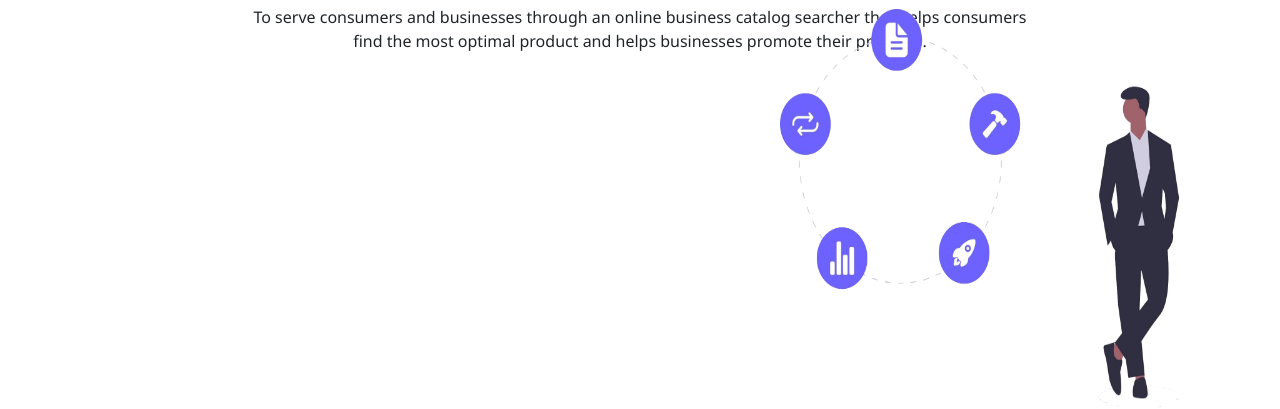
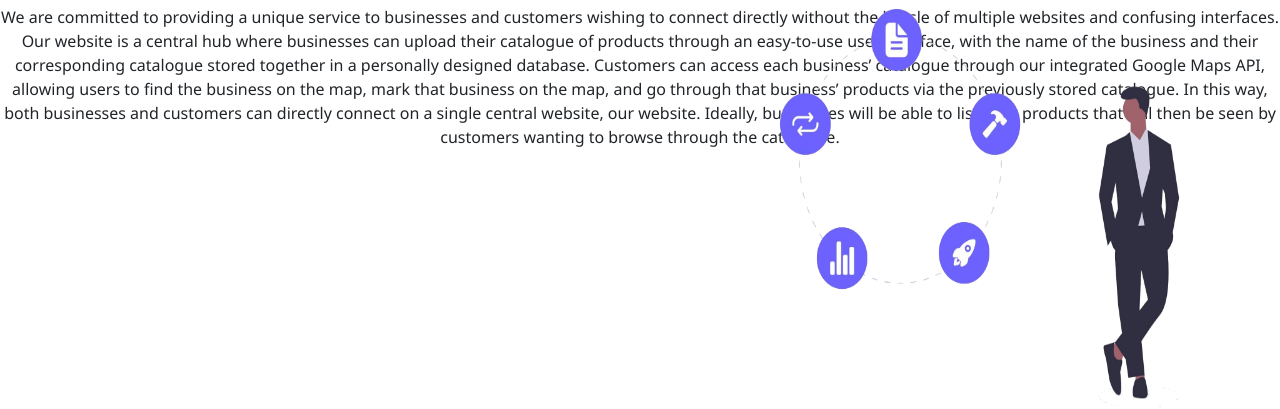
Before and after one commit to jzhang1705/Business-Catalogs-Searcher, a plain HTML site: page AboutUs.html in a window 1280 px wide. Shown: the part 466-875 px from the top of the page. Drawn offline with Linux system fonts and the light colour scheme.

Commit message:
Added mission statement

```diff
--- a/AboutUs.html
+++ b/AboutUs.html
@@ -66,8 +66,8 @@
   </body>
     <body>
       <h1>Our Mission</h1>
-      <p>To serve consumers and businesses through an online business catalog searcher that helps consumers <br>
-        find the most optimal product and helps businesses promote their products.</p>
+      <p>We are committed to providing a unique service to businesses and customers wishing to connect directly without the hassle of multiple websites and confusing interfaces. Our website is a central hub where businesses can upload their catalogue of products through an easy-to-use user interface, with the name of the business and their corresponding catalogue stored together in a personally designed database. Customers can access each business’ catalogue through our integrated Google Maps API, allowing users to find the business on the map, mark that business on the map, and go through that business’ products via the previously stored catalogue. In this way, both businesses and customers can directly connect on a single central website, our website. Ideally, businesses will be able to list their products that will then be seen by customers wanting to browse through the catalogue.
+</p>
       <style>
         .img-container {
         position: absolute;
```
